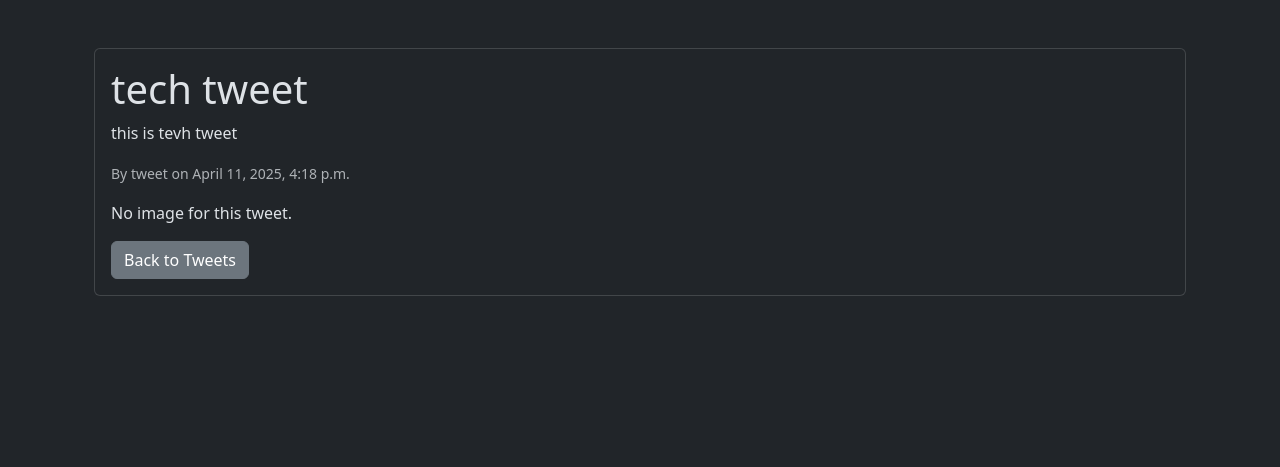
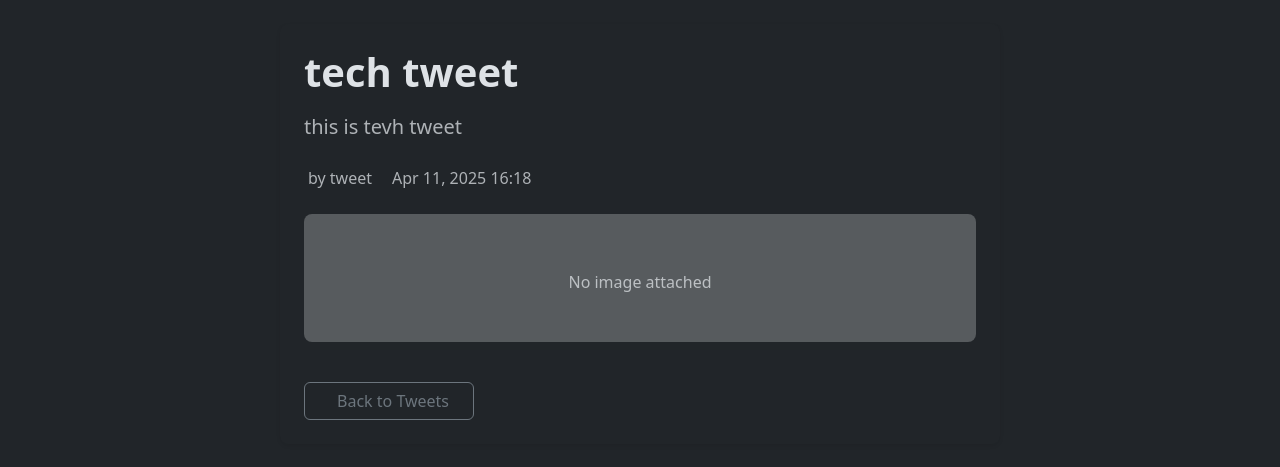
Before and after one commit to pranishajooshii/Tweet-app, a Django app: page /tweet/tweet/8/ in a window 1280 px wide. Shown: the part 56-523 px from the top of the page. Run offline with Django 5.2, Linux system fonts and the light colour scheme; a user stored in the database is signed in; data comes from the database, SQL or seed files in the repository.

Commit message:
enhanced detail page css

```diff
--- a/tweetapp/templates/tweet_detail.html
+++ b/tweetapp/templates/tweet_detail.html
@@ -3,22 +3,62 @@
 {% block title %}{{ tweet.title }}{% endblock %}
 
 {% block content %}
-  <div class="container mt-5">
-    <div class="card">
-      <div class="card-body">
-        <h1 class="card-title">{{ tweet.title }}</h1>
-        <p class="card-text">{{ tweet.text }}</p>
-        <p class="card-text"><small class="text-muted">By {{ tweet.user.username }} on {{ tweet.created_at }}</small></p>
+<div class="container py-4">
+  <div class="row justify-content-center">
+    <div class="col-lg-8">
+      <div class="card shadow-sm rounded-3 border-0 overflow-hidden">
+        <div class="card-body p-4">
+          <!-- Header with title and category -->
+          <div class="d-flex justify-content-between align-items-start mb-3">
+            <h1 class="card-title display-6 fw-bold mb-0">{{ tweet.title }}</h1>
+            {% if tweet.category %}
+            <span class="badge bg-primary bg-opacity-10 text-primary fs-6 rounded-pill px-3 py-2">
+              {{ tweet.category }}
+            </span>
+            {% endif %}
+          </div>
 
-        {% if tweet.photo %}
-          <img src="{{ tweet.photo.url }}" class="img-fluid" alt="Tweet photo" />
-        {% else %}
-          <p>No image for this tweet.</p>
-        {% endif %}
+          <!-- Tweet content -->
+          <p class="card-text fs-5 text-muted mb-4">{{ tweet.text|linebreaksbr }}</p>
 
-        <!-- You can add more fields here based on your Tweet model -->
-        <a href="{% url 'list_tweet' %}" class="btn btn-secondary">Back to Tweets</a>
+          <!-- Metadata row -->
+          <div class="d-flex flex-wrap justify-content-between align-items-center mb-4">
+            <div class="d-flex align-items-center gap-3">
+              <span class="text-muted">
+                <i class="bi bi-person-fill me-1"></i>by  {{ tweet.user.username }}
+              </span>
+              <span class="text-muted">
+                <i class="bi bi-calendar me-1"></i> {{ tweet.created_at|date:"M d, Y H:i" }}
+              </span>
+            </div>
+
+          </div>
+
+          <!-- Image section -->
+          {% if tweet.photo %}
+          <div class="mb-4 text-center bg-light rounded-3 overflow-hidden">
+            <img src="{{ tweet.photo.url }}"
+                 class="img-fluid w-100"
+                 style="max-height: 500px; object-fit: contain;"
+                 alt="Tweet photo">
+          </div>
+          {% else %}
+          <div class="mb-4 text-center py-5 bg-light bg-opacity-25 rounded-3">
+            <i class="bi bi-image text-muted fs-1 opacity-50"></i>
+            <p class="text-muted mt-2 mb-0">No image attached</p>
+          </div>
+          {% endif %}
+
+          <!-- Action buttons -->
+          <div class="d-flex flex-wrap justify-content-between gap-2 pt-3">
+            <a href="{% url 'list_tweet' %}" class="btn btn-outline-secondary px-4">
+              <i class="bi bi-arrow-left me-2"></i>Back to Tweets
+            </a>
+
+          </div>
+        </div>
       </div>
     </div>
   </div>
+</div>
 {% endblock %}
```
